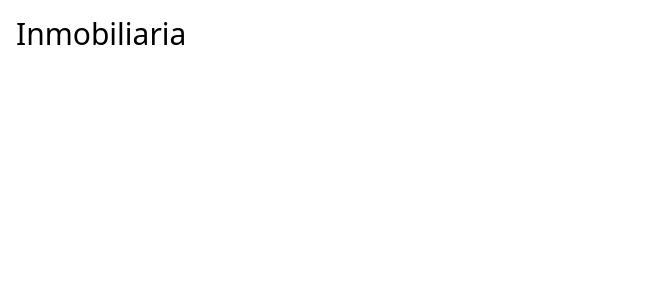
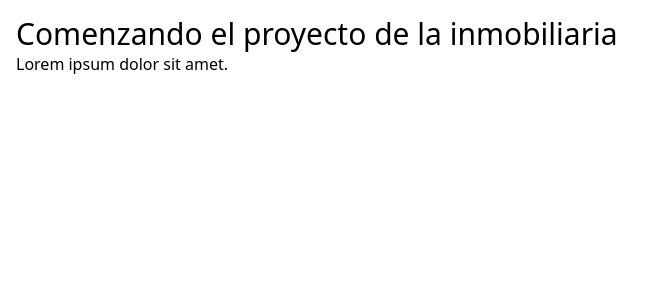
Before and after one commit to jcsoftdev/inmobiliaria-front, a React (Vite) app: page / in a window 1280 px wide. Shown: the top 300 px of the page, without its empty margins (0-662 px from the left). Built offline with nearby package versions, Linux system fonts and the light colour scheme.

Commit message:
chore: change of title

```diff
--- a/src/App.tsx
+++ b/src/App.tsx
@@ -1,7 +1,8 @@
 function App() {
   return (
     <div className="p-4 ">
-      <h1 className="text-3xl ">Inmobiliaria</h1>
+      <h1 className="text-3xl ">Comenzando el proyecto de la inmobiliaria</h1>
+      <p>Lorem ipsum dolor sit amet.</p>
     </div>
   )
 }
```
